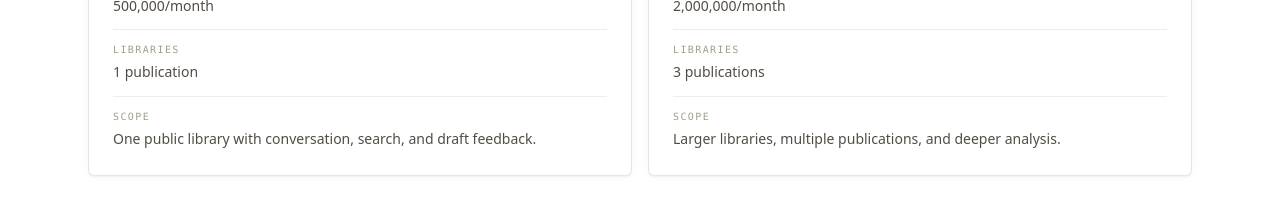
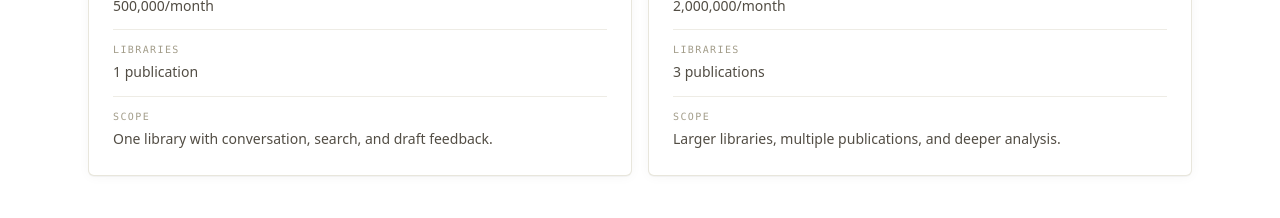
Before and after one commit to aviralagarwal1/scaffold, a Next.js app: page / in a window 1280 px wide. Shown: the part 2460-2678 px from the top of the page. Built offline with nearby package versions, Linux system fonts and the light colour scheme; no server answers.

Commit message:
Update wording in free tier description

```diff
--- a/app/page.tsx
+++ b/app/page.tsx
@@ -211,7 +211,7 @@ export default function HomePage() {
               features={[
                 { label: "Tokens", value: `${formatTokens(freePlan.monthlyTokenLimit)}/month` },
                 { label: "Libraries", value: `${freePlan.activePublicationLimit} publication` },
-                { label: "Scope", value: "One public library with conversation, search, and draft feedback." },
+                { label: "Scope", value: "One library with conversation, search, and draft feedback." },
               ]}
             />
             <LandingPlanCard
--- a/components/PlanUpgradePanel.tsx
+++ b/components/PlanUpgradePanel.tsx
@@ -52,7 +52,7 @@ export function PlanUpgradePanel({
             features={[
               { label: "Tokens", value: `${formatTokens(basicPlan.monthlyTokenLimit)}/month` },
               { label: "Libraries", value: pluralize(basicPlan.activePublicationLimit, "publication") },
-              { label: "Scope", value: "One public library with conversation, search, and draft feedback." },
+              { label: "Scope", value: "One library with conversation, search, and draft feedback." },
             ]}
           />
           <PlanCard
```
